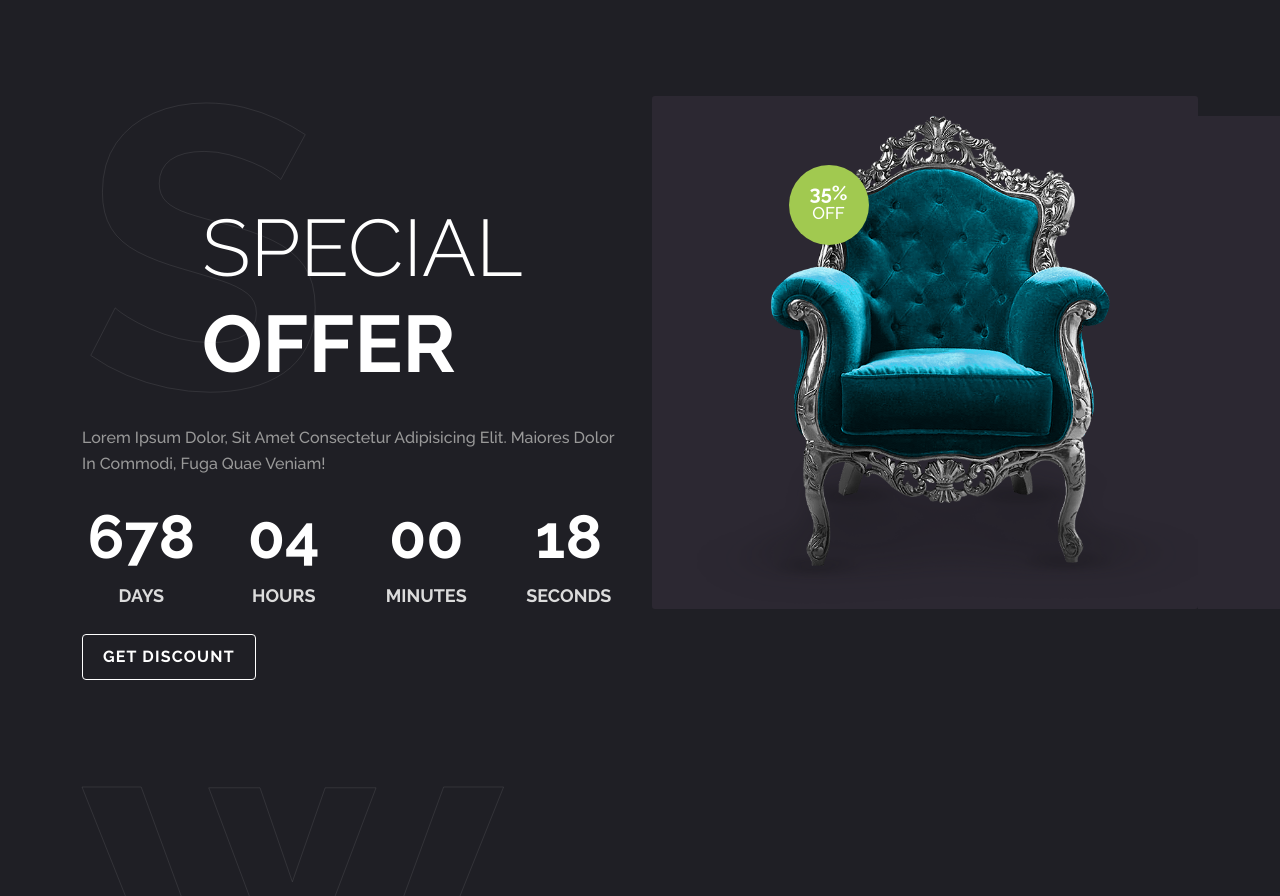
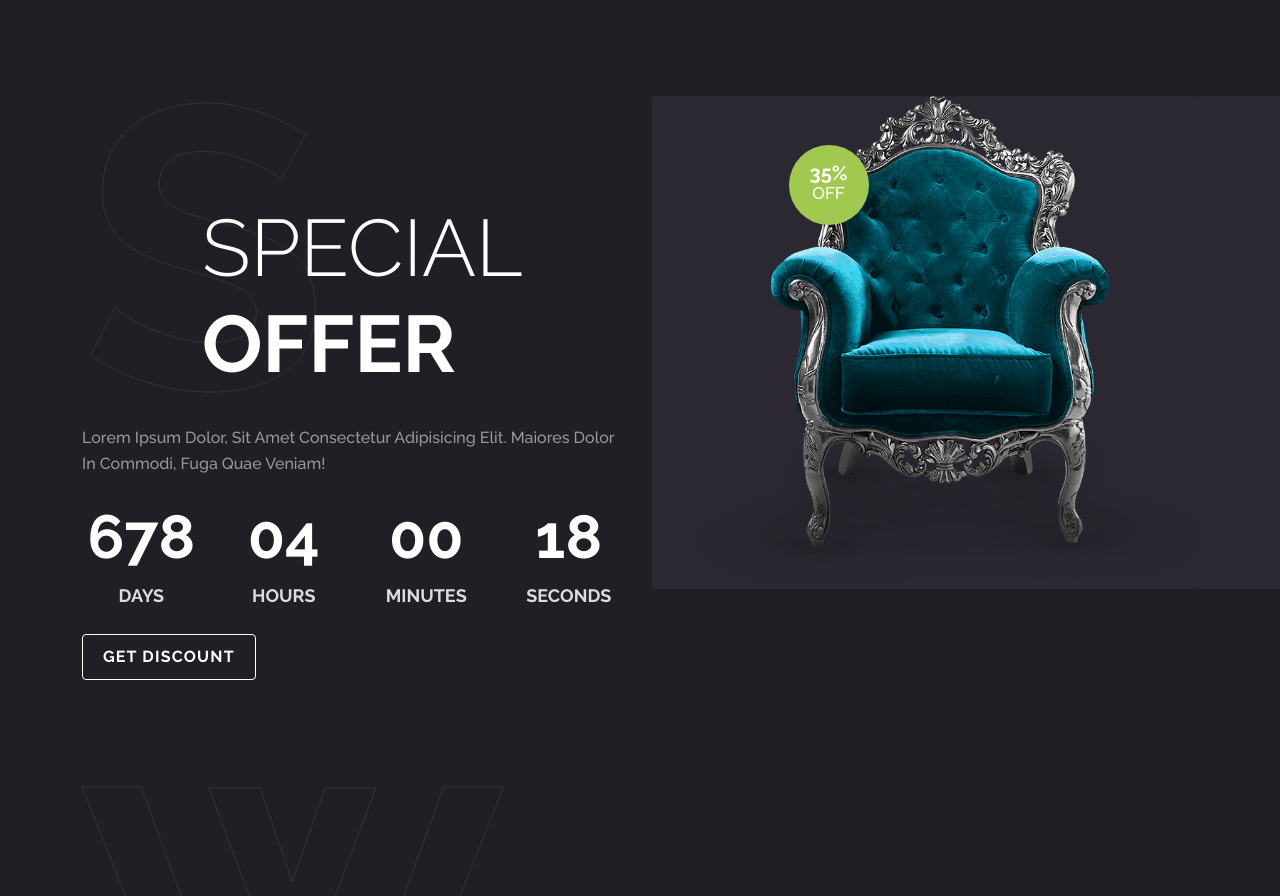
Before and after one commit to ahmed-nabil10399/interlor-design, a plain HTML site: page index.html in a window 1280 px wide. Shown: the part 2900-3796 px from the top of the page. Drawn offline with nearby package versions, Linux system fonts and the light colour scheme; files that its build step writes are made by us from their sources.

Commit message:
Update style-dark.scss

```diff
--- a/css/style-dark.scss
+++ b/css/style-dark.scss
@@ -389,7 +389,6 @@ header {
     &-right {
         background-color: $color-seacnd;
         border-radius: 3px;
-        padding: 20px 0 0 0;
         .image {
             position: relative;
             &-price {
```
